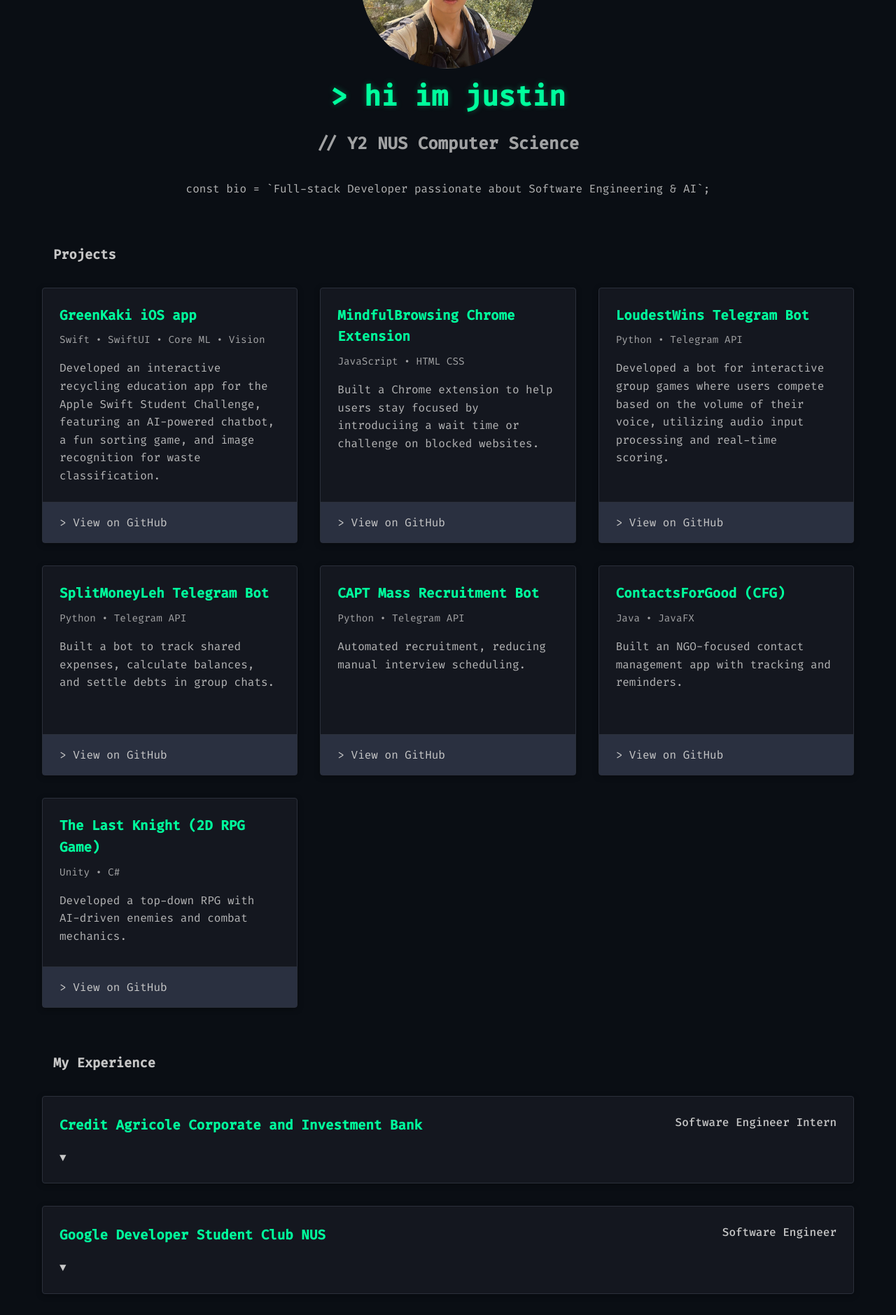
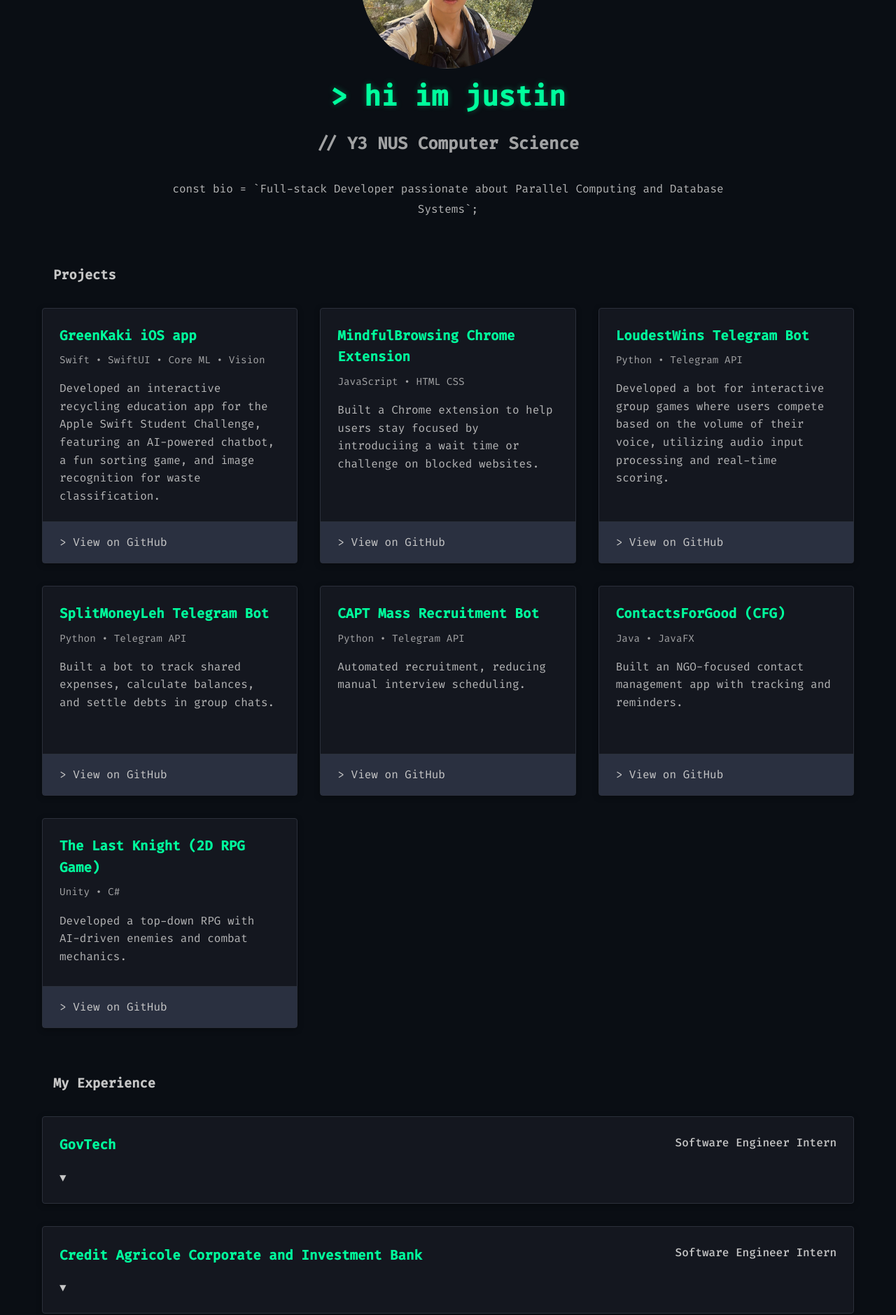
Before and after one commit to Justin-Yeo/hi-im-justin, a React (Create React App) app: page / in a window 1280 px wide. Shown: the part 331-2210 px from the top of the page at 70% size. Built offline with nearby package versions, Linux system fonts and the light colour scheme.

Commit message:
Update info

```diff
--- a/src/components/Hero.jsx
+++ b/src/components/Hero.jsx
@@ -5,9 +5,8 @@ export default function Hero() {
           <div className="glowing-text">
             <img className ="my-face" src="/logos/myface.jpeg"/>
             <h1 className="hero-title">&gt; hi im justin</h1>
-            <h2 className="hero-subtitle">// Y2 NUS Computer Science</h2>
-            <p className="hero-description">const bio = `Full-stack Developer passionate about
-            Software Engineering & AI`;</p>
+            <h2 className="hero-subtitle">// Y3 NUS Computer Science</h2>
+            <p className="hero-description">const bio = `Full-stack Developer passionate about Parallel Computing and Database Systems`;</p>
           </div>
         </div>
       </section>
--- a/src/data.js
+++ b/src/data.js
@@ -45,11 +45,17 @@ export const projects = [
 
 
 export const experience = [
+   {
+    company: "GovTech",
+    role: "Software Engineer Intern",
+    duration: "Jan 2026 - Present",
+    description: "Working on CLOAK - The Central Privacy Toolkit for Singapore Public Sector."
+  },
   {
     company: "Credit Agricole Corporate and Investment Bank",
     role: "Software Engineer Intern",
-    duration: "Jul 2025 - Present",
-    description: "Developing a dashboard with React & FastAPI for the tracking of deployments."
+    duration: "Jul 2025 - Dec 2025",
+    description: "Developing a dashboard with React & FastAPI for deployment management."
   },
   {
     company: "Google Developer Student Club NUS",
```
